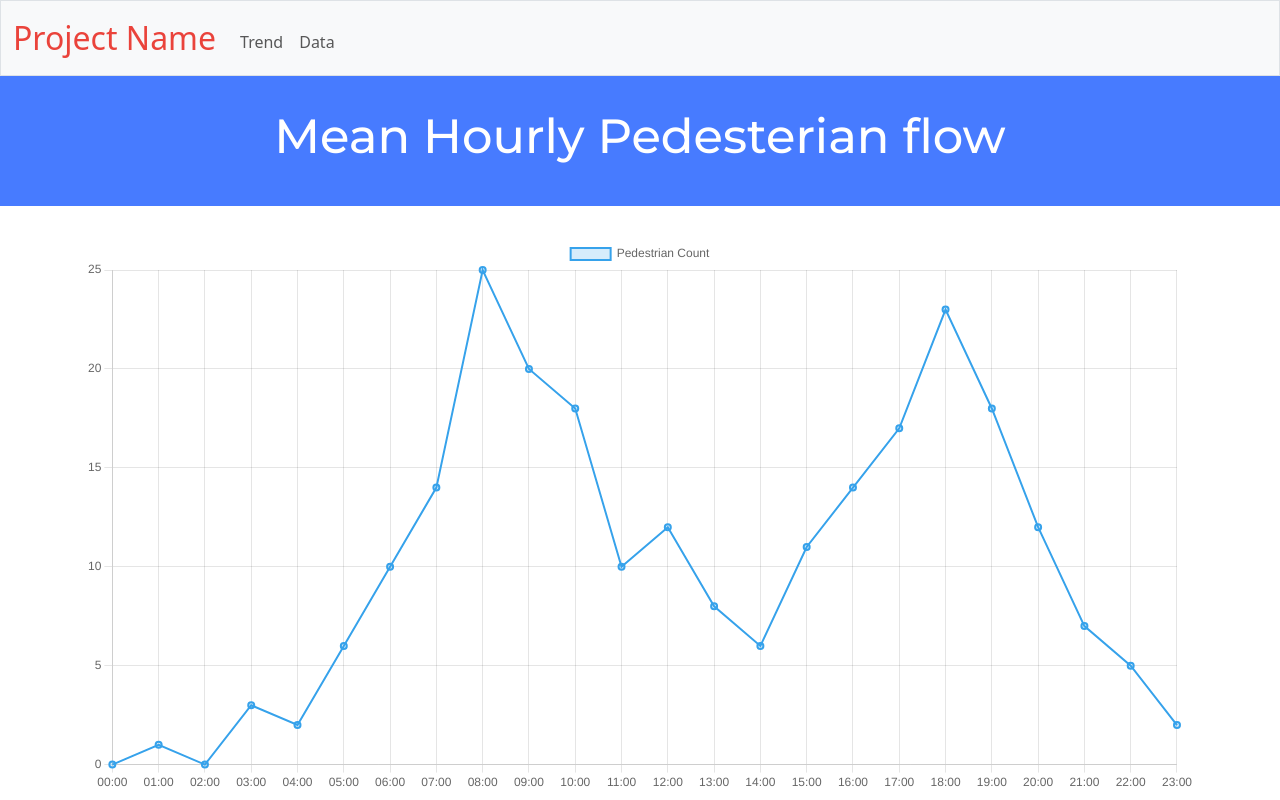
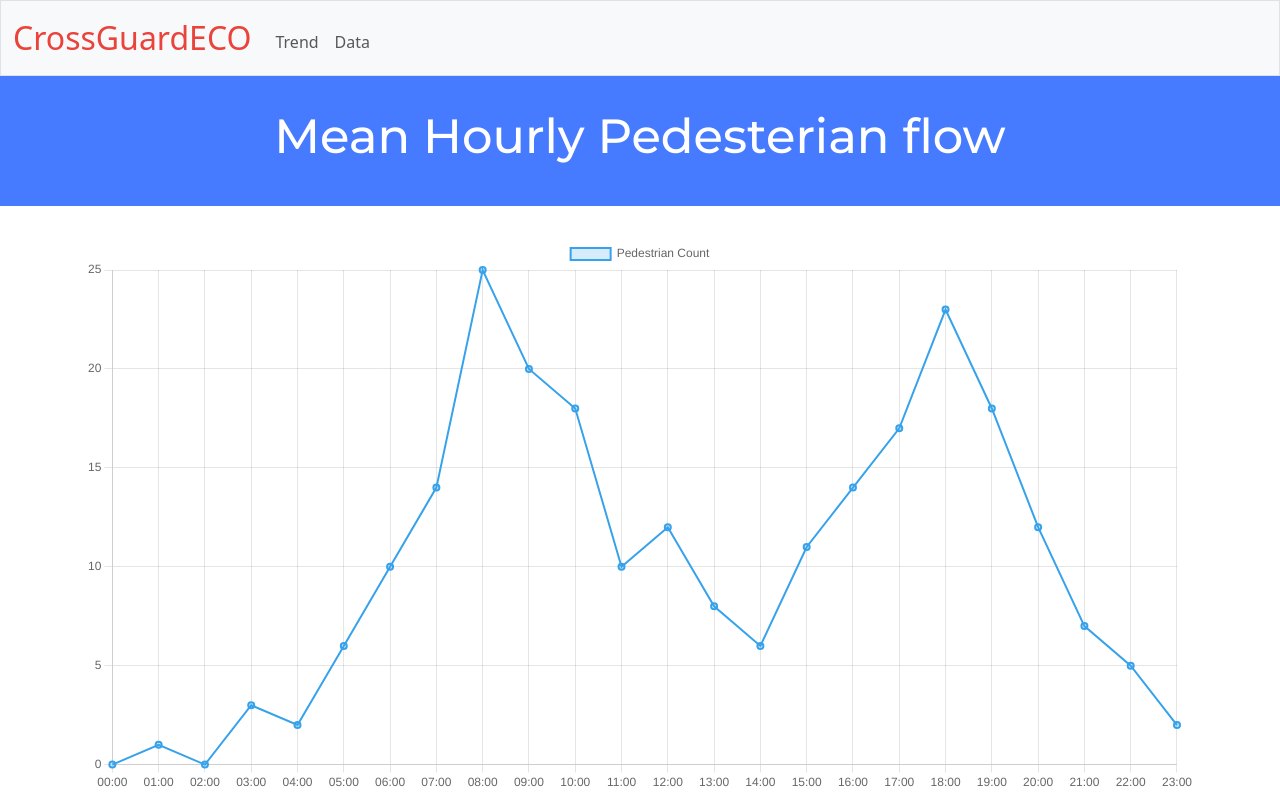
Before and after one commit to zakriahayder/MEC-24, a Flask app: page / in a window 1280 px wide. Run offline with Flask 3, Linux system fonts and the light colour scheme.

Commit message:
changed name

```diff
--- a/templates/layout.html
+++ b/templates/layout.html
@@ -17,7 +17,7 @@
 <body>
     <nav class="bg-light border navbar navbar-expand-md navbar-light">
         <div class="container-fluid">
-            <a class="navbar-brand" href="/"><span class="red">Project Name</span></a>
+            <a class="navbar-brand" href="/"><span class="red">CrossGuardECO</span></a>
             <button aria-controls="navbar" aria-expanded="false" aria-label="Toggle navigation" class="navbar-toggler" data-bs-target="#navbar" data-bs-toggle="collapse" type="button">
                 <span class="navbar-toggler-icon"></span>
             </button>
```
Also changed, not shown: app.py (+6 -6 lines), 1 other file.
